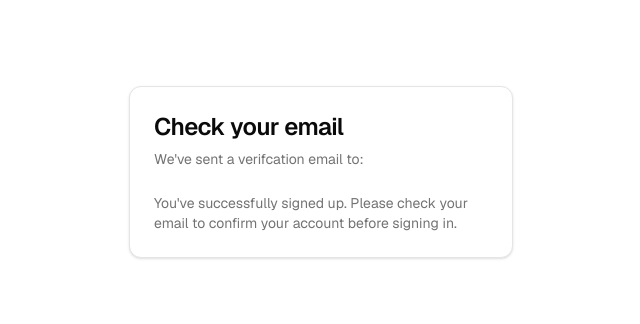
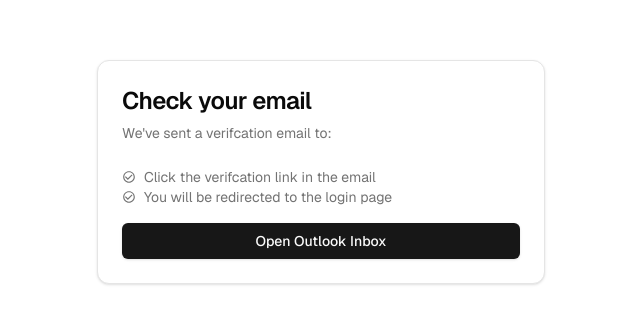
Before and after one commit to Akib306/Campus-Find, a Next.js app: page /auth/sign-up-success in a window 1280 px wide. Shown: the part 228-552 px from the top of the page, without its empty margins (319-959 px from the left). Built offline with nearby package versions, Linux system fonts and the light colour scheme; no server answers.

Commit message:
feat: let the user know how to verify their email for sign-up

```diff
--- a/app/auth/sign-up-success/page.tsx
+++ b/app/auth/sign-up-success/page.tsx
@@ -6,6 +6,8 @@ import {
   CardTitle,
 } from "@/components/ui/card";
 import { BaselineCheckCircleOutline } from "@/components/icons/baseline-check-circle-outline";
+import { Button } from "@/components/ui/button";
+import Link from "next/link";
 
 export default function Page(
   {
@@ -19,20 +21,32 @@ export default function Page(
 
   return (
     <div className="flex min-h-svh w-full items-center justify-center p-6 md:p-10">
-      <div className="w-full max-w-sm">
+      <div className="w-full max-w-md">
         <div className="flex flex-col gap-6">
           <Card>
             <CardHeader>
               <CardTitle className="text-2xl">
                 Check your email
               </CardTitle>
-              <CardDescription>We've sent a verifcation email to: {email}</CardDescription>
+              <CardDescription>We've sent a verifcation email to: <span className="font-bold">{email}</span></CardDescription>
             </CardHeader>
-            <CardContent>
-              <p className="text-sm text-muted-foreground">
-                You&apos;ve successfully signed up. Please check your email to
-                confirm your account before signing in.
-              </p>
+            <CardContent className="text-sm text-muted-foreground">
+              <div className="flex flex-row items-center gap-2">
+                <BaselineCheckCircleOutline /> Click the verifcation link in the email
+              </div>
+              <div className="flex flex-row items-center gap-2">
+                <BaselineCheckCircleOutline /> You will be redirected to the login page
+              </div>
+              <Button className="w-full mt-4">
+                {/* Open Outlook in a new tab */}
+                <a
+                  href={`https://outlook.office.com/mail/inbox?exid=${encodeURIComponent(email)}`}
+                  target="_blank"
+                  rel="noopener noreferrer"
+                >
+                  Open Outlook Inbox
+                </a>
+              </Button>
             </CardContent>
           </Card>
         </div>
```
